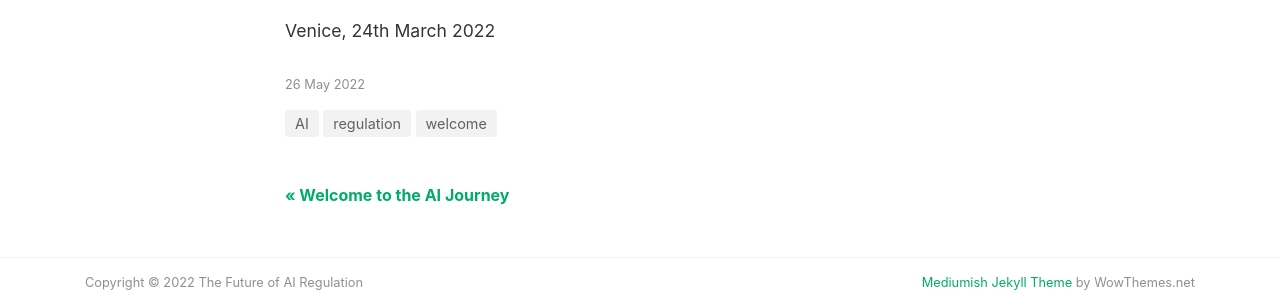
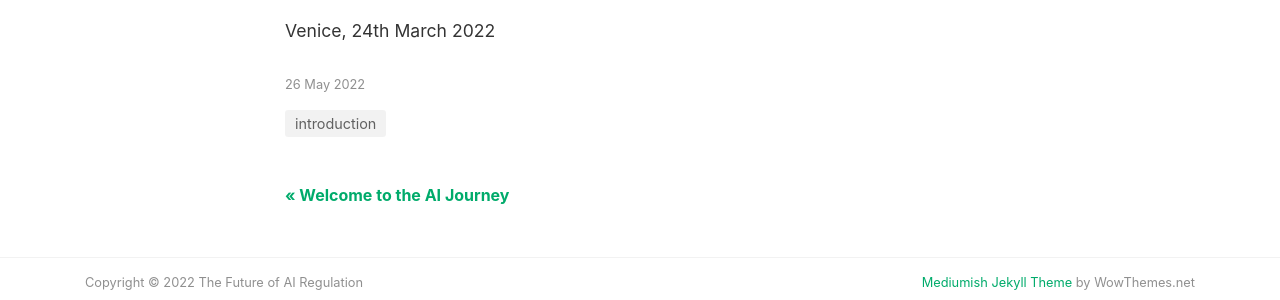
Before and after one commit to kasnder/aireg, a Jekyll site: the page built from _posts/2022-05-26-introduction.md, in a window 1280 px wide and 900 px high, scrolled down 9455 px. Shown: the part 533-833 px from the top of the window. Built offline with Jekyll 4.4.1, drawn with Linux system fonts in a browser that asks for light colours; nearby versions of some CDN libraries.

Commit message:
Update 2022-05-26-introduction.md

```diff
--- a/_posts/2022-05-26-introduction.md
+++ b/_posts/2022-05-26-introduction.md
@@ -2,7 +2,7 @@
 layout: post
 title:  "Introductory talk, David Neubergery"
 author: david
-categories: [ AI, regulation, welcome ]
+categories: [ introduction ]
 image: assets/images/venice.jpg
 featured: false
 hidden: false
```
